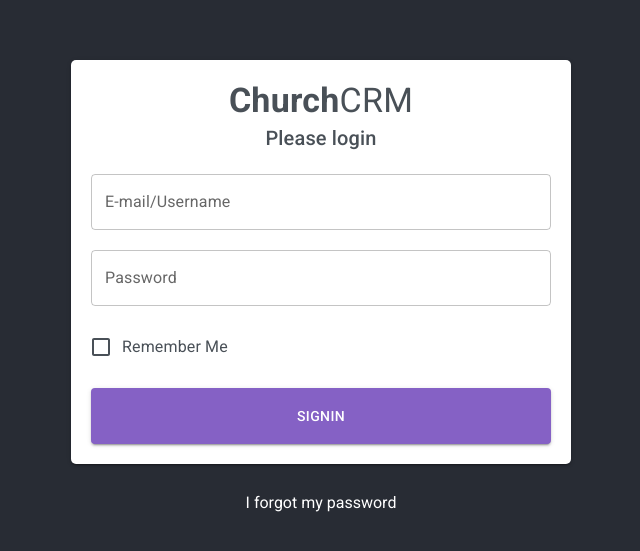
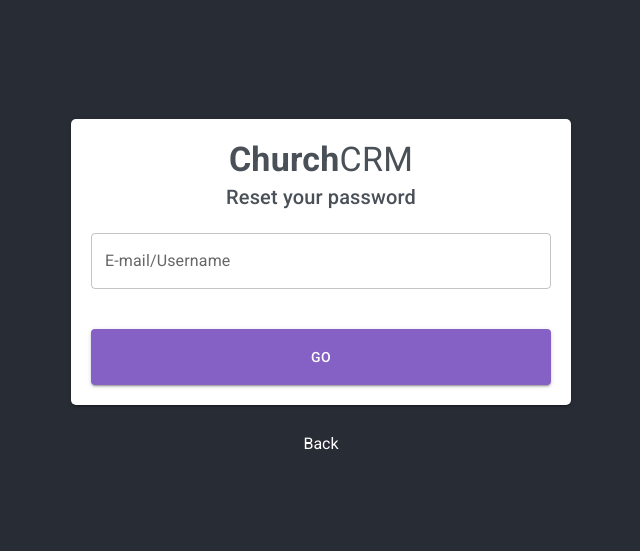
Before and after one commit to ChurchCRM/webui, a React (Create React App) app: page /forgot-password in a window 1280 px wide. Shown: the part 103-654 px from the top of the page, without its empty margins (319-959 px from the left). Built offline with nearby package versions, Linux system fonts and the light colour scheme.

Commit message:
Add router / Forgot password view

```diff
--- a/package.json
+++ b/package.json
@@ -13,6 +13,7 @@
     "bootstrap": "^5.3.2",
     "react": "^18.2.0",
     "react-dom": "^18.2.0",
+    "react-router-dom": "^6.18.0",
     "react-scripts": "5.0.1",
     "sass": "^1.69.5",
     "scss": "^0.2.4",
@@ -41,5 +42,8 @@
       "last 1 firefox version",
       "last 1 safari version"
     ]
+  },
+  "devDependencies": {
+    "@types/react-router-dom": "^5.3.3"
   }
 }
--- a/src/components/views/forgot-password-view/ForgotPasswordView.js
+++ b/src/components/views/forgot-password-view/ForgotPasswordView.js
@@ -1,13 +1,45 @@
 import React from "react";
 import "./ForgotPasswordView.scss";
 import { Component } from "react";
+import {
+  Typography,
+  Button,
+  TextField,
+} from "@mui/material";
+import { Link } from "react-router-dom";
 
 class ForgotPasswordView extends Component {
   render() {
     return (
-      <>
-        <h2>Forgot</h2>
-      </>
+      <div className="main-content">
+        <form>
+          <div className="card space-bottom">
+            <div className="center space-bottom">
+              <Typography variant="h4" component="h1">
+                <b>Church</b>CRM
+              </Typography>
+
+              <Typography variant="h6" component="h2">
+               Reset your password
+              </Typography>
+            </div>
+            <div className="card-body">
+              <TextField
+                id="email-field"
+                label="E-mail/Username"
+                variant="outlined"
+                className="field space-bottom"
+              />
+            </div>
+            <Button variant="contained" className="primary-main space-top">
+              Go
+            </Button>
+          </div>
+          <div className="space-bottom">
+            <Link to="/">Back</Link>
+          </div>
+        </form>
+      </div>
     );
   }
 }
--- a/src/components/views/forgot-password-view/ForgotPasswordView.scss
+++ b/src/components/views/forgot-password-view/ForgotPasswordView.scss
@@ -0,0 +1,82 @@
+.main-content {
+    background-color: #282c34;
+    padding: 20px;
+    width: calc(100% - 20px*2);
+    height: calc(100% - 20px*2);
+    min-height: calc(100vh - 20px*2);
+    display: flex;
+    flex-direction: column;
+    align-items: center;
+    justify-content: center;
+    font-size: calc(10px + 2vmin);
+    color: white;
+}
+
+form {
+    width: 100%;
+    margin: 0% auto;
+    text-align: center;
+}
+
+.card {
+    width: calc(100% - 40px);
+    background-color: white;
+}
+
+.col-md-12 {
+    overflow: hidden !important;
+}
+
+.logo {
+    width: 100%;
+    height: 100px;
+    text-align: center;
+
+    img {
+        width: 100px !important;
+        height: 100px !important;
+    }
+}
+
+::ng-deep mat-form-field {
+    width: 100% !important;
+}
+
+::ng-deep .mat-form-field-label-wrapper label span {
+    font-size: 16px;
+    font-family: MR;
+}
+
+button {
+    width: 100% !important;
+}
+
+.btn-round {
+    margin-bottom: 30px !important;
+}
+
+.red {
+    color: #f44336;
+}
+
+.mg-10 {
+    margin-top: 10px;
+}
+
+a {
+    margin-bottom: 20px * 2;
+    color: white;
+    text-decoration: none;
+}
+
+.card {
+    text-align: left;
+}
+
+/* DESKTOP STYLES */
+
+@media screen and (min-width: 540px) {
+    form {
+        width: 500px;
+    }
+}
--- a/src/components/views/login-view/LoginView.js
+++ b/src/components/views/login-view/LoginView.js
@@ -9,6 +9,7 @@ import {
   FormGroup,
   FormControlLabel,
 } from "@mui/material";
+import { Link } from "react-router-dom";
 
 class LoginView extends Component {
   render() {
@@ -55,7 +56,7 @@ class LoginView extends Component {
             </Button>
           </div>
           <div className="space-bottom">
-            <a href="/">I forgot my password</a>
+            <Link to="/forgot-password">I forgot my password</Link>
           </div>
         </form>
       </div>
--- a/src/components/views/login-view/LoginView.scss
+++ b/src/components/views/login-view/LoginView.scss
@@ -12,12 +12,12 @@
 form {
     width: 100%;
     margin: 0% auto;
+    text-align: center;
 }
 
 .card {
     width: calc(100% - 40px);
     background-color: white;
-    text-align: center;
 }
 
 .col-md-12 {
--- a/src/index.js
+++ b/src/index.js
@@ -1,26 +1,29 @@
-import React from 'react';
-import ReactDOM from 'react-dom/client';
-import './index.scss';
-import App from './App';
-import reportWebVitals from './reportWebVitals';
-import createTheme from '@mui/material/styles/createTheme';
+import React from "react";
+import ReactDOM from "react-dom/client";
+import "./index.scss";
+import App from "./App";
+import reportWebVitals from "./reportWebVitals";
+import createTheme from "@mui/material/styles/createTheme";
 
-const root = ReactDOM.createRoot(document.getElementById('root'));
+import { BrowserRouter } from "react-router-dom";
+import MainRoutes from "./routes";
+
+const root = ReactDOM.createRoot(document.getElementById("root"));
 const theme = createTheme({
   components: {
     MuiTypography: {
       defaultProps: {
         variantMapping: {
-          h1: 'h1',
-          h2: 'h2',
-          h3: 'h3',
-          h4: 'h4',
-          h5: 'h5',
-          h6: 'h6',
-          subtitle1: 'h2',
-          subtitle2: 'h3',
-          body1: 'span',
-          body2: 'label',
+          h1: "h1",
+          h2: "h2",
+          h3: "h3",
+          h4: "h4",
+          h5: "h5",
+          h6: "h6",
+          subtitle1: "h2",
+          subtitle2: "h3",
+          body1: "span",
+          body2: "label",
         },
       },
     },
@@ -29,7 +32,9 @@ const theme = createTheme({
 
 root.render(
   <React.StrictMode>
-    <App />
+    <BrowserRouter>
+      <MainRoutes />
+    </BrowserRouter>
   </React.StrictMode>
 );
 
--- /dev/null
+++ b/src/routes.js
@@ -0,0 +1,14 @@
+import { Route, Routes } from "react-router-dom";
+import App from "./App";
+import ForgotPasswordView from "./components/views/forgot-password-view/ForgotPasswordView";
+
+function MainRoutes() {
+    return (
+        <Routes>
+            <Route path="/" element={<App />} />
+            <Route path="/forgot-password" element={<ForgotPasswordView />} />
+        </Routes>
+    );
+}
+
+export default MainRoutes;
```
Also changed, not shown: 1 other file (tests, documents, lock files or other folders).
